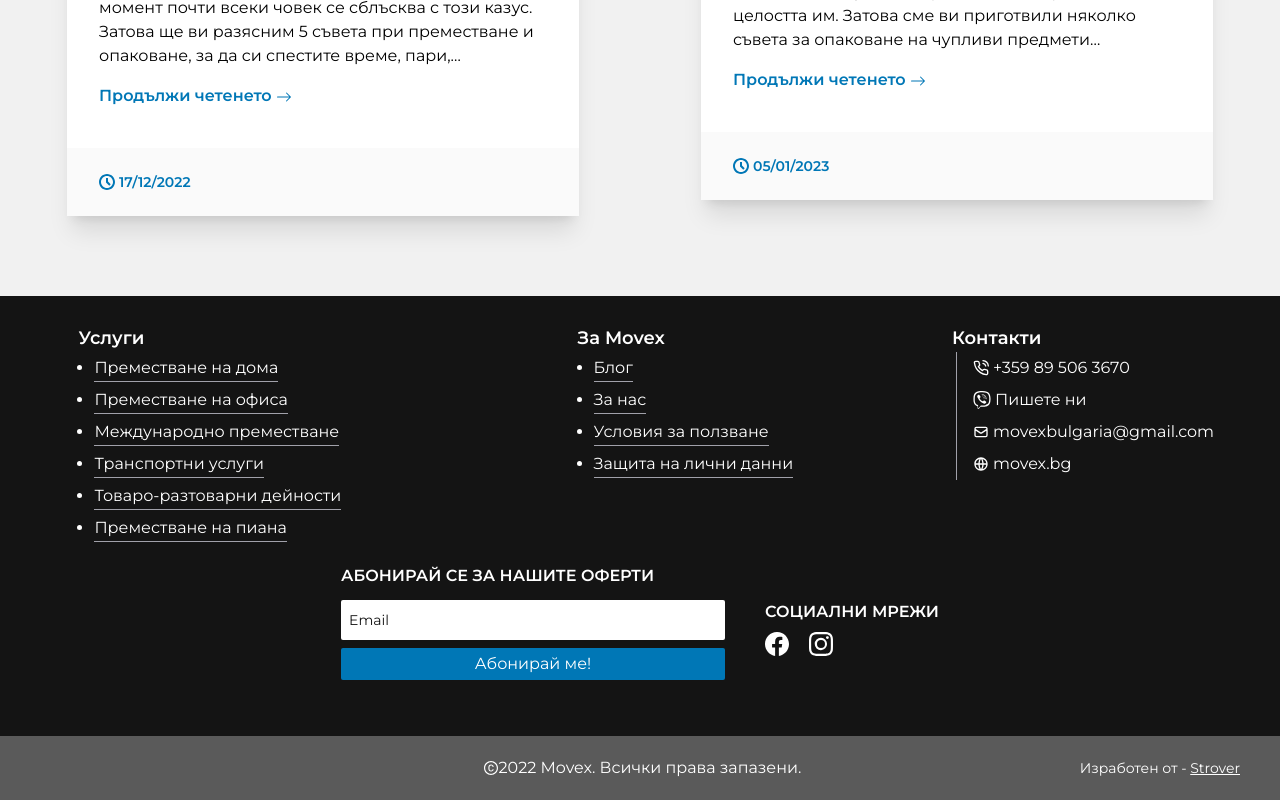
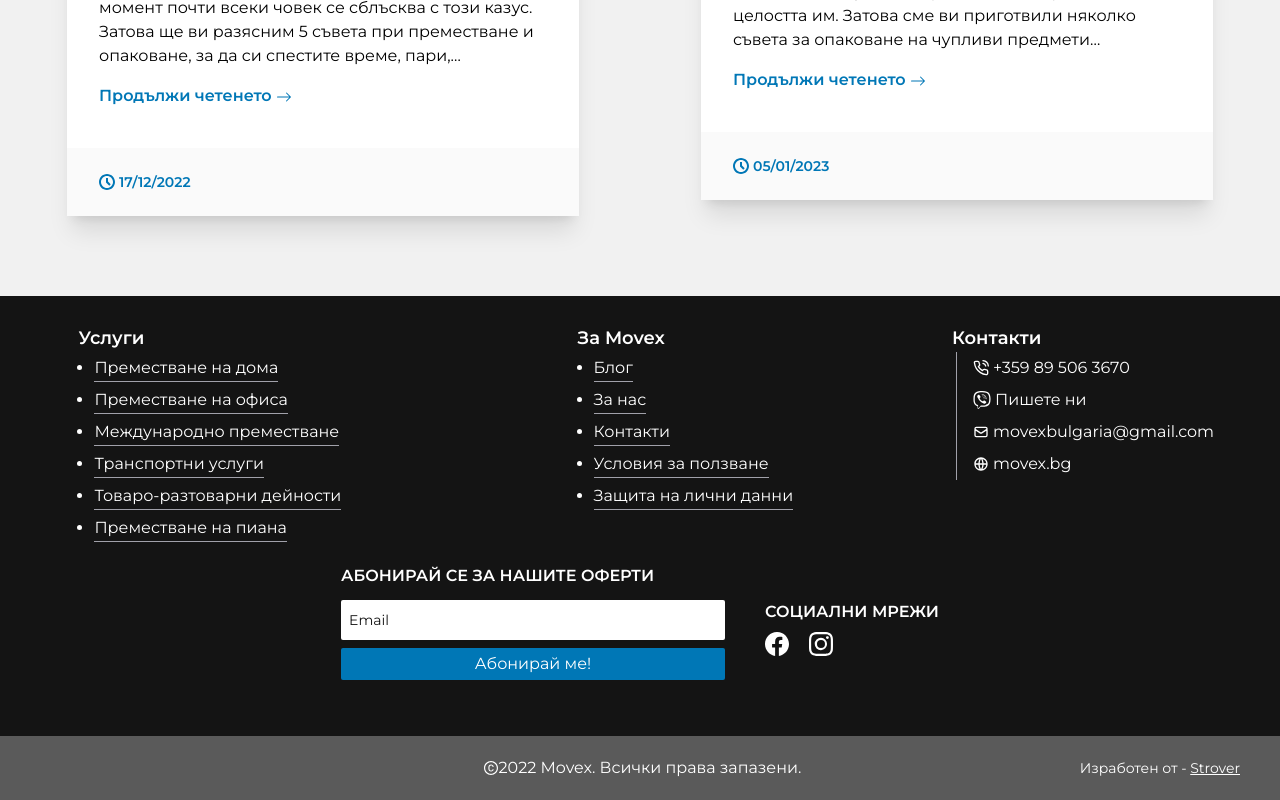
Before and after one commit to StroverIT/cargomove, a Next.js app: page /blog in a window 1280 px wide. Shown: the part 796-1596 px from the top of the page. Built offline with nearby package versions, Linux system fonts and the light colour scheme; a web font is replaced by a local one.

Commit message:
adding contact us page

```diff
--- a/components/layouts/Footer.js
+++ b/components/layouts/Footer.js
@@ -135,7 +135,13 @@ export default function Footer() {
                     </span>
                   </Link>
                 </li>
-
+                <li className="cursor-default">
+                  <Link href="/contactUs" scroll={false}>
+                    <span className="pb-1 border-b cursor-pointer border-border">
+                      Контакти
+                    </span>
+                  </Link>
+                </li>
                 <li className="cursor-default">
                   <Link href="/legal/terms-and-conditions" scroll={false}>
                     <span className="pb-1 border-b cursor-pointer border-border">
```
